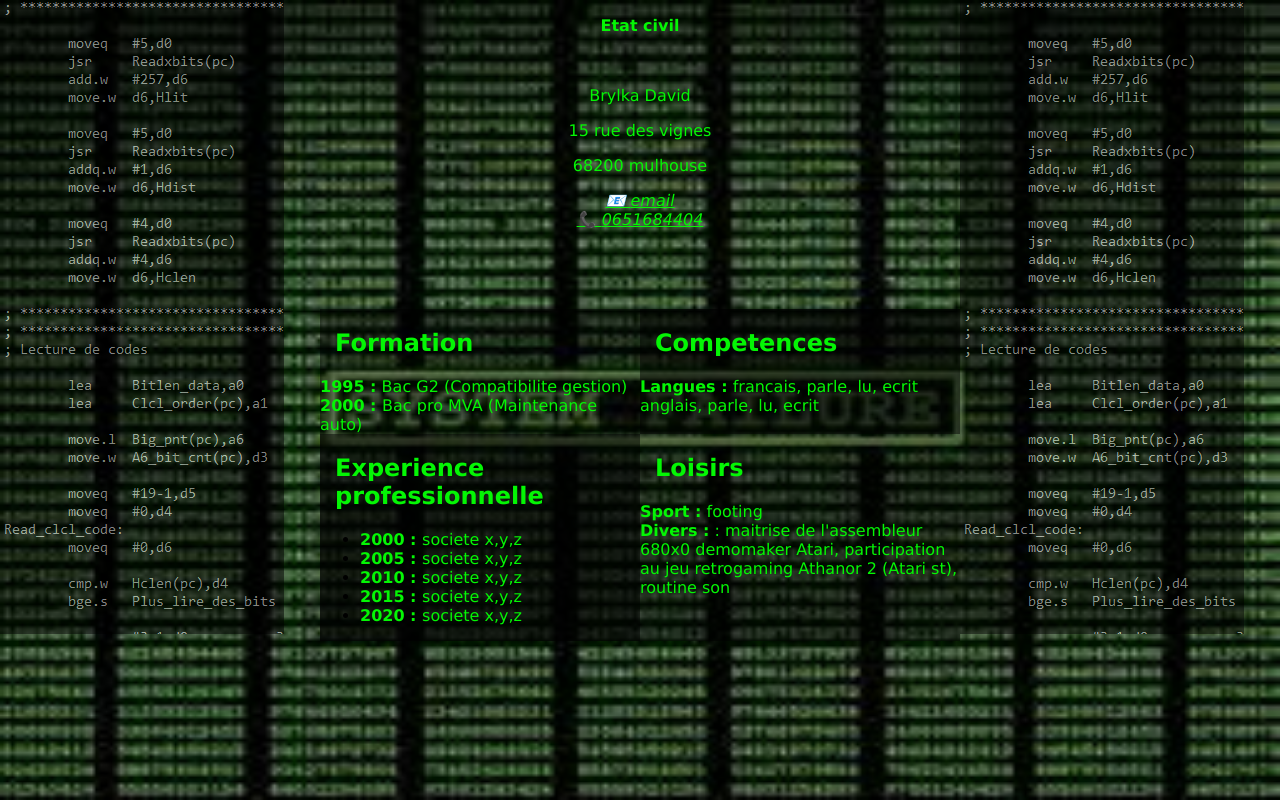
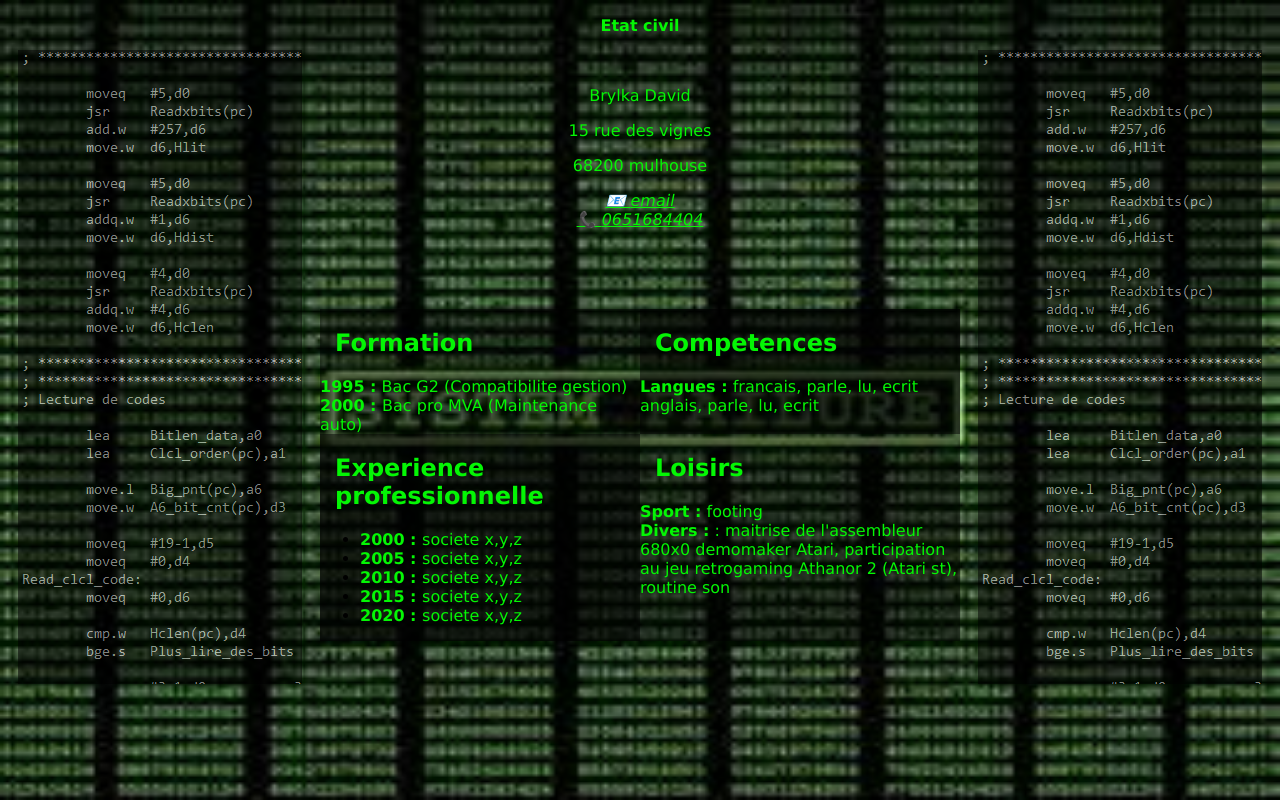
Before and after one commit to OLFP-RAN-2021/david, a PHP site: page /index2.html in a window 1280 px wide. Run offline with PHP 8.4, Linux system fonts and the light colour scheme.

Commit message:
Ca marche !

```diff
--- a/style.css
+++ b/style.css
@@ -65,9 +65,6 @@ html, body {
       }
       .tout {
         display: flex;
-        flex-basis: max-content;
-        justify-content: space-between;
-
 
        }
 
@@ -77,16 +74,19 @@ html, body {
 
        }
       .partiegauche {
-        display: block;
+        padding-top: 50px;
+        display: flex;
+        justify-content: center;
         width: 25%;
         opacity: 0.50;
-        image-orientation: flip;
        }
 
        .partiedroite {
 
-        display: block;
-        justify-content: right;
+      padding-top: 50px;
+
+        display: flex;
+        justify-content: center;
         width: 25%;
         opacity: 0.50;
       }
```
